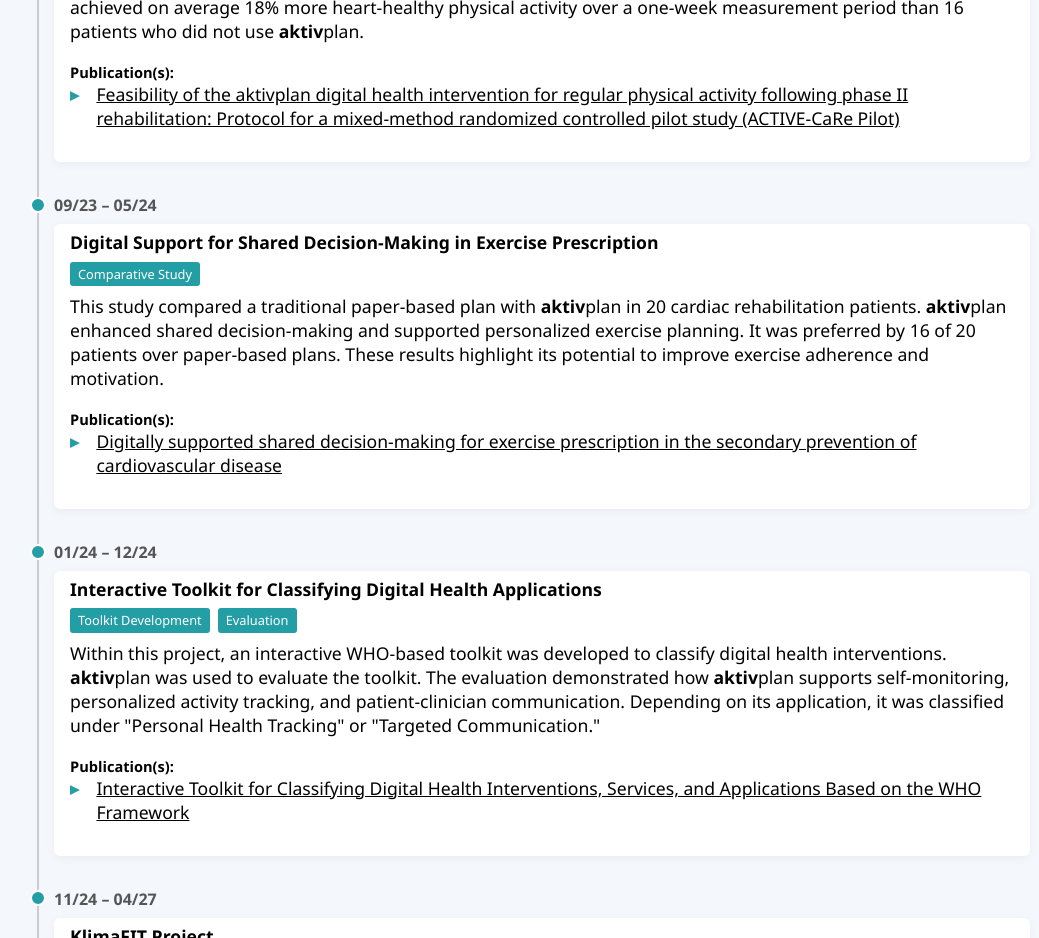
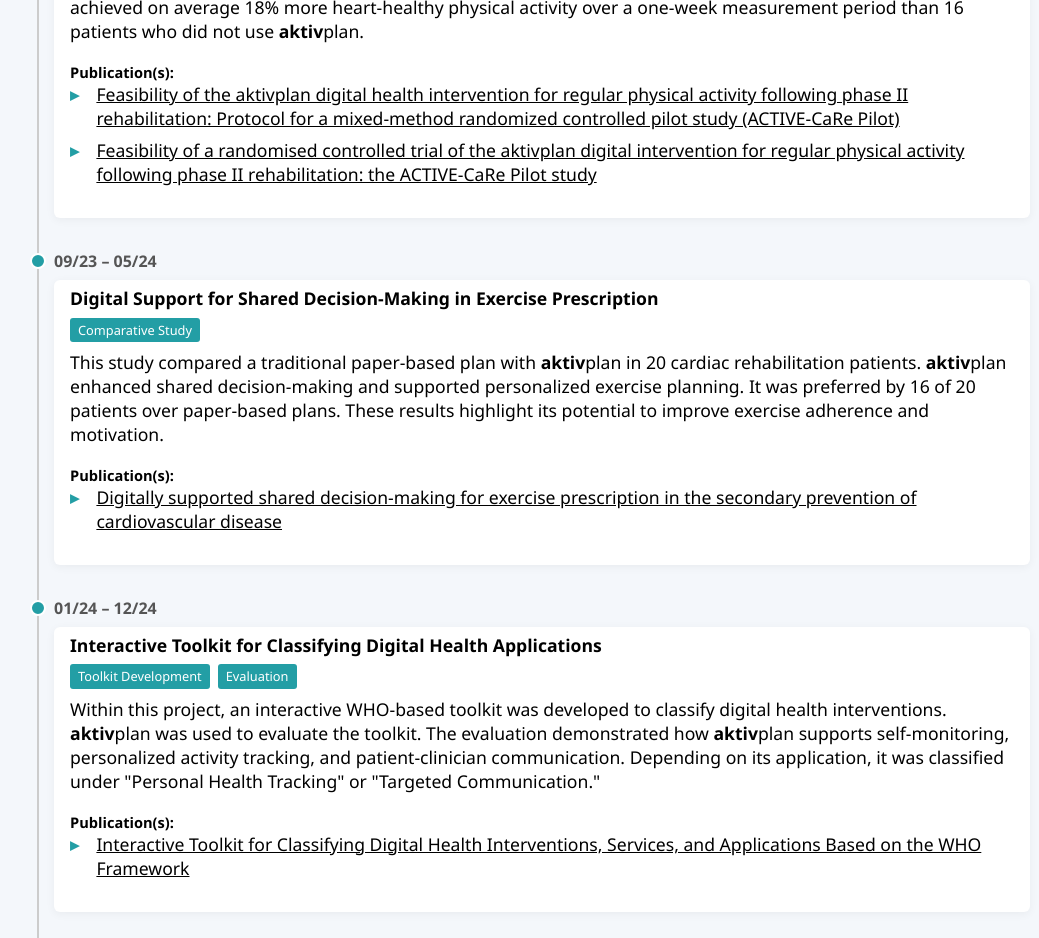
Before and after one commit to aktivplan/aktivplan.github.io, a React (Vite) app: page / in a window 1280 px wide. Shown: the part 6120-7058 px from the top of the page, without its empty margins (110-1149 px from the left). Built offline with nearby package versions, Linux system fonts and the light colour scheme.

Commit message:
add publication to ACTIVE-CaRe Pilot

```diff
--- a/src/locales/de/projects.js
+++ b/src/locales/de/projects.js
@@ -118,6 +118,10 @@ const projects = [
       {
         title: "Feasibility of the aktivplan digital health intervention for regular physical activity following phase II rehabilitation: Protocol for a mixed-method randomized controlled pilot study (ACTIVE-CaRe Pilot)",
         url: "https://doi.org/10.2196/73704"
+      },
+      {
+        title: "Feasibility of a randomised controlled trial of the aktivplan digital intervention for regular physical activity following phase II rehabilitation: the ACTIVE-CaRe Pilot study",
+        url: "https://academic.oup.com/eurheartj/article/46/Supplement_1/ehaf784.4536/8309220"
       }]
   },
   {
--- a/src/locales/en/projects.js
+++ b/src/locales/en/projects.js
@@ -118,6 +118,10 @@ const projects = [
       {
         title: "Feasibility of the aktivplan digital health intervention for regular physical activity following phase II rehabilitation: Protocol for a mixed-method randomized controlled pilot study (ACTIVE-CaRe Pilot)",
         url: "https://doi.org/10.2196/73704"
+      },
+      {
+        title: "Feasibility of a randomised controlled trial of the aktivplan digital intervention for regular physical activity following phase II rehabilitation: the ACTIVE-CaRe Pilot study",
+        url: "https://academic.oup.com/eurheartj/article/46/Supplement_1/ehaf784.4536/8309220"
       }]
   },
   {
```
